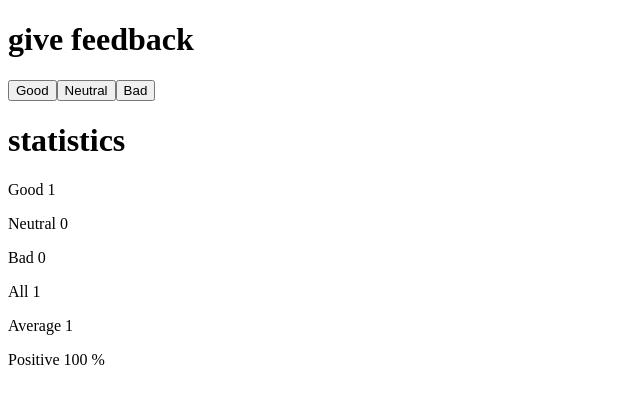
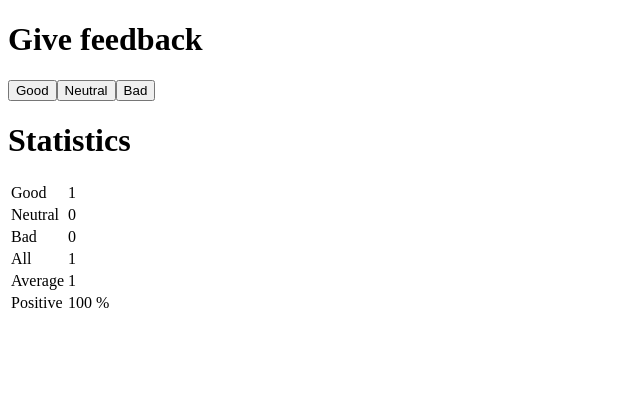
Before and after one commit to Deepesh2023/full-stack-open, a React app in the folder part_1/uniCafe/: page / in a window 1280 px wide. Both pictures are taken after a click on the button "Good". Shown: the top 404 px of the page, without its empty margins (0-640 px from the left). Built offline with nearby package versions, Linux system fonts and the light colour scheme; the HTML template or start-up script is replaced by a standard one.

Commit message:
unicafe, step 6

```diff
--- a/part_1/uniCafe/src/App.jsx
+++ b/part_1/uniCafe/src/App.jsx
@@ -36,12 +36,12 @@ const App = () => {
 
   return (
     <div>
-      <Heading heading="give feedback" />
+      <Heading heading="Give feedback" />
       <Button buttonName="Good" buttonAction={buttonAction("good")} />
       <Button buttonName="Neutral" buttonAction={buttonAction("neutral")} />
       <Button buttonName="Bad" buttonAction={buttonAction("bad")} />
-      <Heading heading="statistics" />
-      <StatDisplay statCategory={statCategories} />
+      <Heading heading="Statistics" />
+      <StatDisplay statData={statCategories} />
     </div>
   );
 };
@@ -54,8 +54,8 @@ const Heading = ({ heading }) => {
   );
 };
 
-const StatDisplay = ({ statCategory: statCategories }) => {
-  if (statCategories.total == 0) {
+const StatDisplay = ({ statData }) => {
+  if (statData.total == 0) {
     return (
       <>
         <p>No feedback given</p>
@@ -65,15 +65,17 @@ const StatDisplay = ({ statCategory: statCategories }) => {
 
   return (
     <>
-      <StatCategory statsName="Good" stats={statCategories.good} />
-      <StatCategory statsName="Neutral" stats={statCategories.neutral} />
-      <StatCategory statsName="Bad" stats={statCategories.bad} />
-      <StatCategory statsName="All" stats={statCategories.total} />
-      <StatCategory statsName="Average" stats={statCategories.average} />
-      <StatCategory
-        statsName="Positive"
-        stats={statCategories.positivePercentage + " %"}
-      />
+      <table>
+        <StatCategory statsName="Good" stats={statData.good} />
+        <StatCategory statsName="Neutral" stats={statData.neutral} />
+        <StatCategory statsName="Bad" stats={statData.bad} />
+        <StatCategory statsName="All" stats={statData.total} />
+        <StatCategory statsName="Average" stats={statData.average} />
+        <StatCategory
+          statsName="Positive"
+          stats={statData.positivePercentage + " %"}
+        />
+      </table>
     </>
   );
 };
@@ -81,9 +83,10 @@ const StatDisplay = ({ statCategory: statCategories }) => {
 const StatCategory = ({ statsName, stats }) => {
   return (
     <>
-      <p>
-        {statsName} {stats}
-      </p>
+      <tr>
+        <td>{statsName}</td>
+        <td>{stats}</td>
+      </tr>
     </>
   );
 };
```
